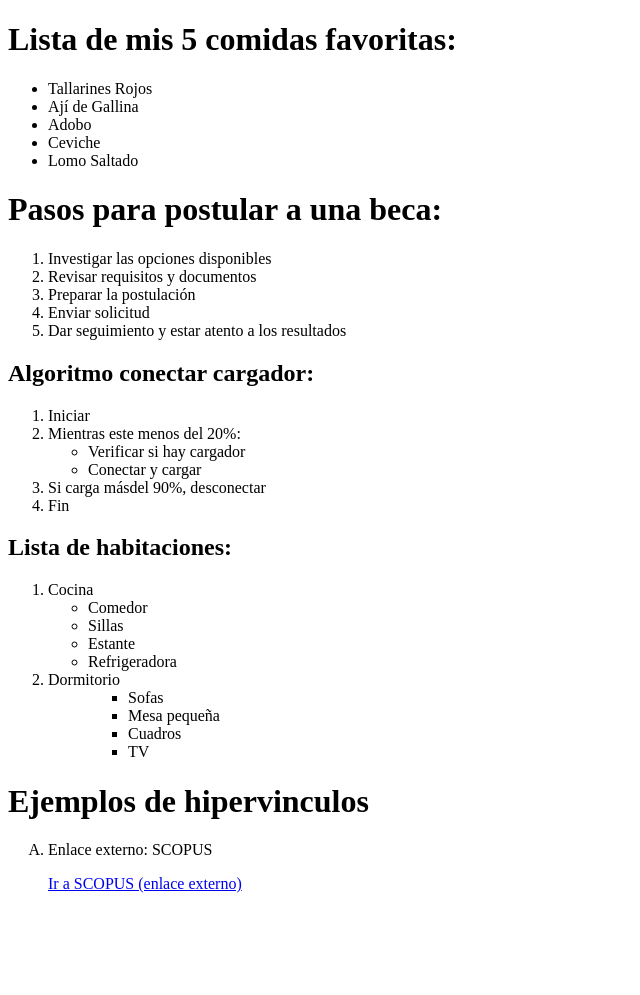
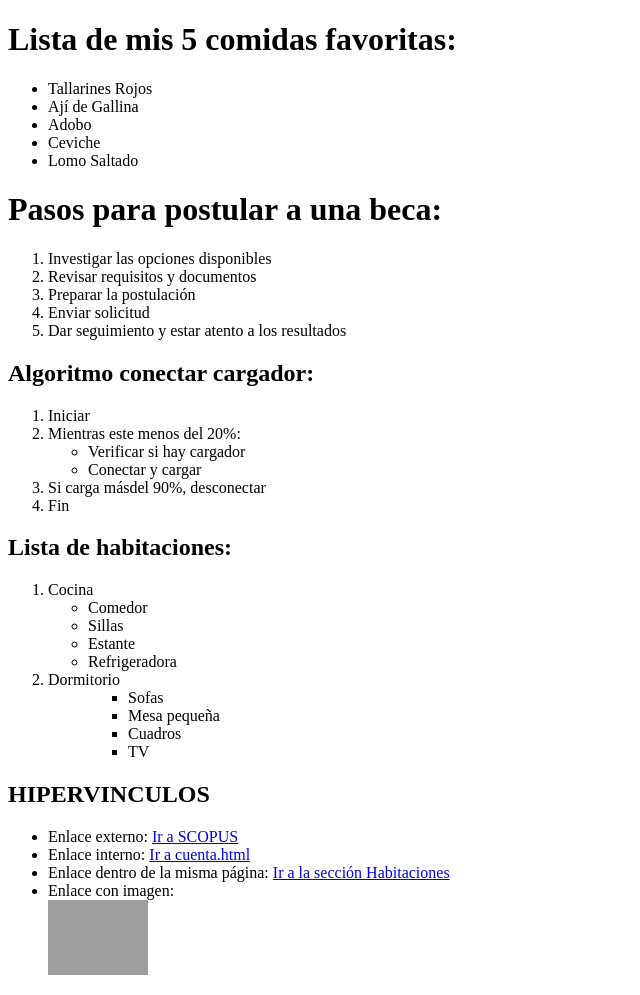
Before and after one commit to Aleyda1530/Laboratorio_04, a plain HTML site: page index.html in a window 1280 px wide. Shown: the whole page, without its empty margins (0-640 px from the left). Before the commit the page ends 909 px from the top, so only its background shows below. Drawn offline with Linux system fonts and the light colour scheme; grey boxes are pictures that could not be loaded.

Commit message:
Agregar hipervínculos en index.html

```diff
--- a/index.html
+++ b/index.html
@@ -72,16 +72,28 @@
 
     </ol>
     <!-- Ejemplos de hipervinculos-->
-    <h1> Ejemplos de hipervinculos </h1>
-    <ol type = "A">
-        <li> Enlace externo: SCOPUS
-        <!-- Enlace externo, fuera del sitio web-->
-        <p>
-            <a href = "https://www.scopus.com/pages/home?display=basic&zone=header&origin=sbrowse#basic"> Ir a SCOPUS (enlace externo)</a>
-        </p>
+    <h2>HIPERVINCULOS</h2>
+    <ul>
+        <li>
+            Enlace externo:
+            <a href="https://www.scopus.com" target="_blank">Ir a SCOPUS</a>
         </li>
-    </ol>
-
+        <li>
+            Enlace interno:
+            <a href="cuenta.html">Ir a cuenta.html</a>
+        </li>
+        <li>
+            Enlace dentro de la misma página:
+            <a href="#habitaciones">Ir a la sección Habitaciones</a>
+        </li>
+        <li>
+            Enlace con imagen: <br>
+            <a href="https://blog.3bee.com/es/las-mariposas-un-precioso-tesoro-para-la-biodiversidad/" target="_blank">
+                <img src="https://encrypted-tbn0.gstatic.com/images?q=tbn:ANd9GcT6PHURi-bGUic8EW6HI1WlrZiX22-nvLrA4A&s"
+                     alt="Mariposas" width="100">
+            </a>
+        </li>
+    </ul>
 
 </body>
 </html>
```
